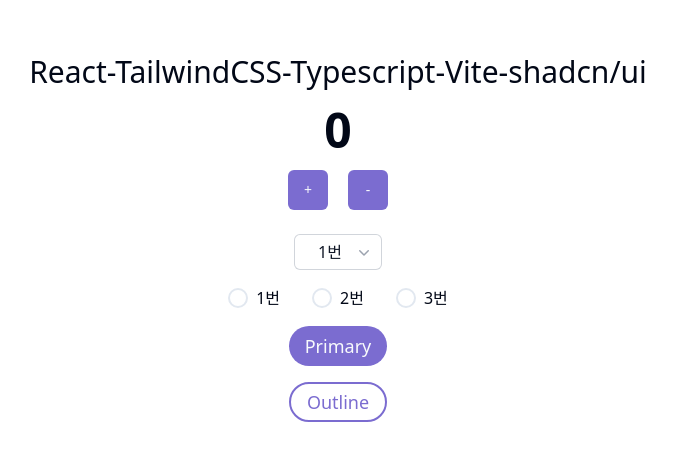
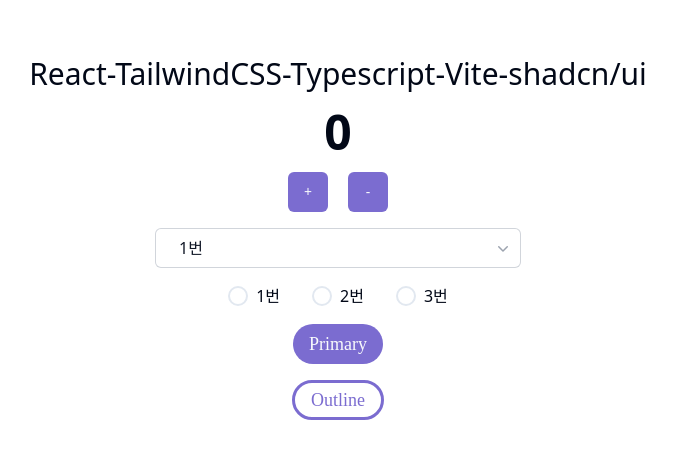
Before and after one commit to FORIF-REACT/-, a React (Vite) app: page / in a window 1280 px wide. Shown: the part 162-622 px from the top of the page, without its empty margins (302-978 px from the left). Built offline with nearby package versions, Linux system fonts and the light colour scheme.

Commit message:
Add className prop for components

```diff
--- a/src/components/buttonOutline.tsx
+++ b/src/components/buttonOutline.tsx
@@ -1,9 +1,10 @@
 import { Button } from "@/components/ui/button"
 
 interface Props {
+  className?: string;
   label: string;
 }
 
 export default function ButtonOutline(props: Props) {
-  return <Button variant="outline" className="rounded-full border-primary border-2 font-sans text-primary text-lg hover:text-white hover:bg-primary">{props.label}</Button>
+  return <Button variant="outline" className={`border-[3px] border-primary rounded-full font-['Noto_Sans_KR'] text-primary text-lg hover:text-white hover:bg-primary ${props.className}`}>{props.label}</Button>
 }
--- a/src/components/buttonPrimary.tsx
+++ b/src/components/buttonPrimary.tsx
@@ -1,9 +1,10 @@
 import { Button } from "@/components/ui/button"
 
 interface Props {
+  className?: string;
   label: string;
 }
 
 export default function ButtonPrimary(props: Props) {
-  return <Button className="rounded-full font-sans text-lg">{props.label}</Button>
+  return <Button className={`rounded-full font-['Noto_Sans_KR'] text-lg ${props.className}`}>{props.label}</Button>
 }
--- a/src/components/radioGroup.tsx
+++ b/src/components/radioGroup.tsx
@@ -4,11 +4,11 @@
 interface Item<T> {
   id: number;
   name: string;
-  // description?: string;
   value: T;
 }
 
 interface Props<T> {
+  className?: string;
   label: string;
   items: Item<T>[];
 }
@@ -18,7 +18,7 @@
   const [selected, setSelected] = useState(items[0])
 
   return (
-    <HeadlessRadioGroup value={selected} onChange={setSelected} className="flex flex-row gap-8">
+    <HeadlessRadioGroup value={selected} onChange={setSelected} className={`flex flex-row gap-8 ${props.className}`}>
       {items.map((item) => (
         <Field key={item.id} className="flex items-center gap-2">
           <Radio
--- a/src/components/select.tsx
+++ b/src/components/select.tsx
@@ -15,6 +15,7 @@
 }
 
 interface Props<T> {
+  className?: string;
   items: Item<T>[];
   onSelectItem: (selected: T) => void;
 }
@@ -36,8 +37,8 @@
     <Listbox value={selected} onChange={selectItem}>
       {({ open }) => (
         <>
-          <div className="relative mt-2">
-          <ListboxButton className="relative w-full cursor-default rounded-md bg-white py-1.5 pl-3 pr-10 text-left text-gray-900 ring-1 ring-inset ring-gray-300 focus:outline-none focus:ring-2 focus:ring-primary sm:text-sm sm:leading-6">
+          <div className={`relative w-[366px] h-[40px] font-['Noto_Sans_KR'] ${props.className}`}>
+          <ListboxButton className="relative w-full h-full cursor-default rounded-md bg-white py-1.5 pl-3 pr-10 text-left text-gray-900 ring-1 ring-inset ring-gray-300 focus:outline-none focus:ring-2 focus:ring-primary sm:text-sm sm:leading-6">
               <span className="flex items-center">
                 <span className="ml-3 block truncate font-sans text-base">{selected.name}</span>
               </span>
```
